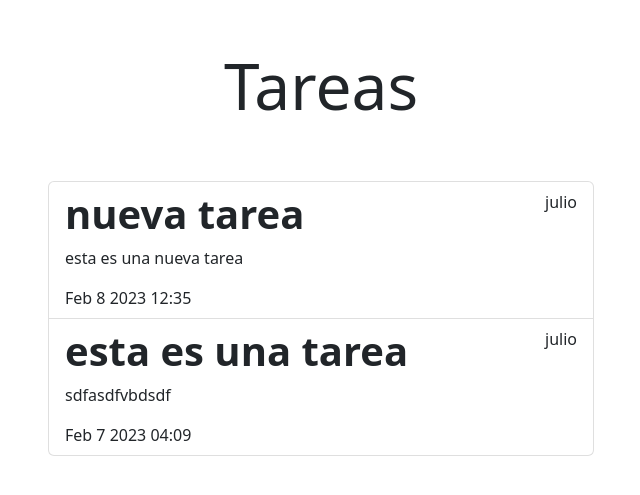
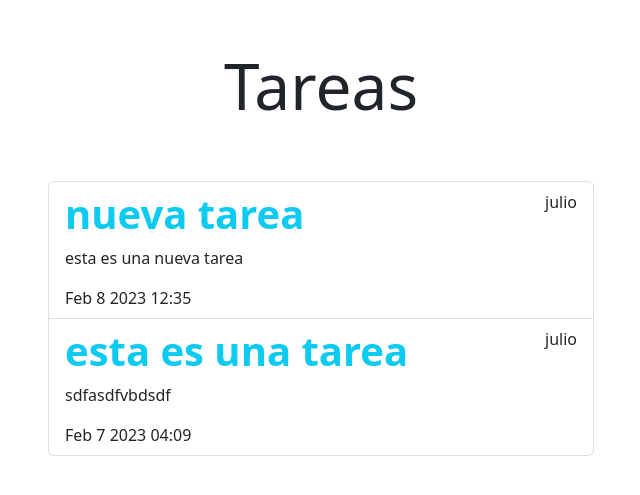
Before and after one commit to Enrique07721/django-crud-2, a Django app: page /tasks_completed/ in a window 1280 px wide. Shown: the part 56-551 px from the top of the page, without its empty margins (319-959 px from the left). Run offline with Django 4.2, Linux system fonts and the light colour scheme; a user stored in the database is signed in; data comes from the database, SQL or seed files in the repository.

Commit message:
Update tasks.html

```diff
--- a/tasks/templates/tasks.html
+++ b/tasks/templates/tasks.html
@@ -12,9 +12,9 @@
                 <a class="list-group-item" href="{% url 'task_detail' task.id %}">
                         <heaer class="d-flex justify-content-between">
                             {% if task.important %}
-                            <h1 class="fw-bold text-success">{{task.title}}</h1>
+                            <h1 class="fw-bold text-warning">{{task.title}}</h1>
                             {% else %}
-                            <h1 class="fw-bold text-Info">{{task.title}}</h1>
+                            <h1 class="fw-bold text-info">{{task.title}}</h1>
                             {% endif %}
                             <p>{{task.user.username}}</p>
                         </heaer>
```
